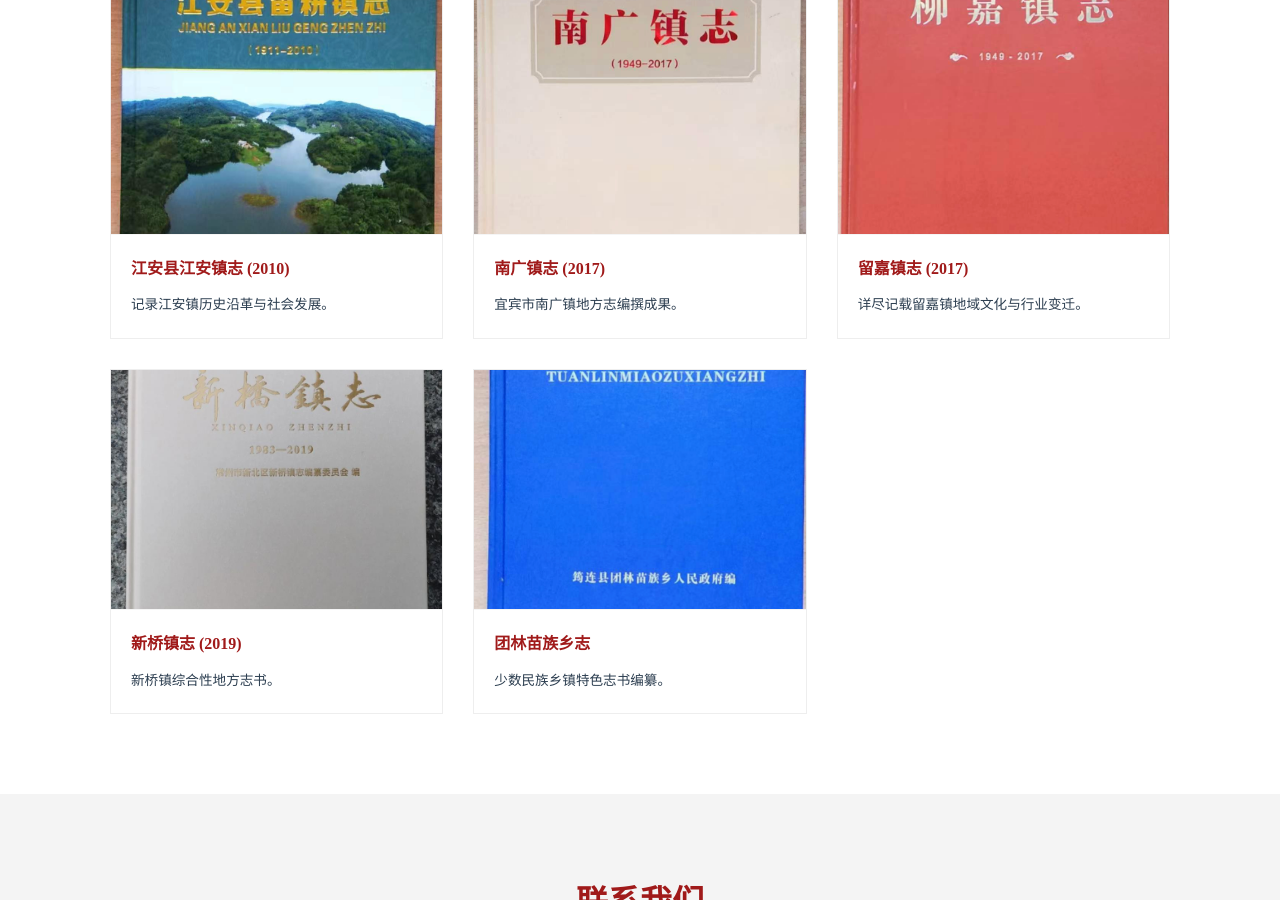
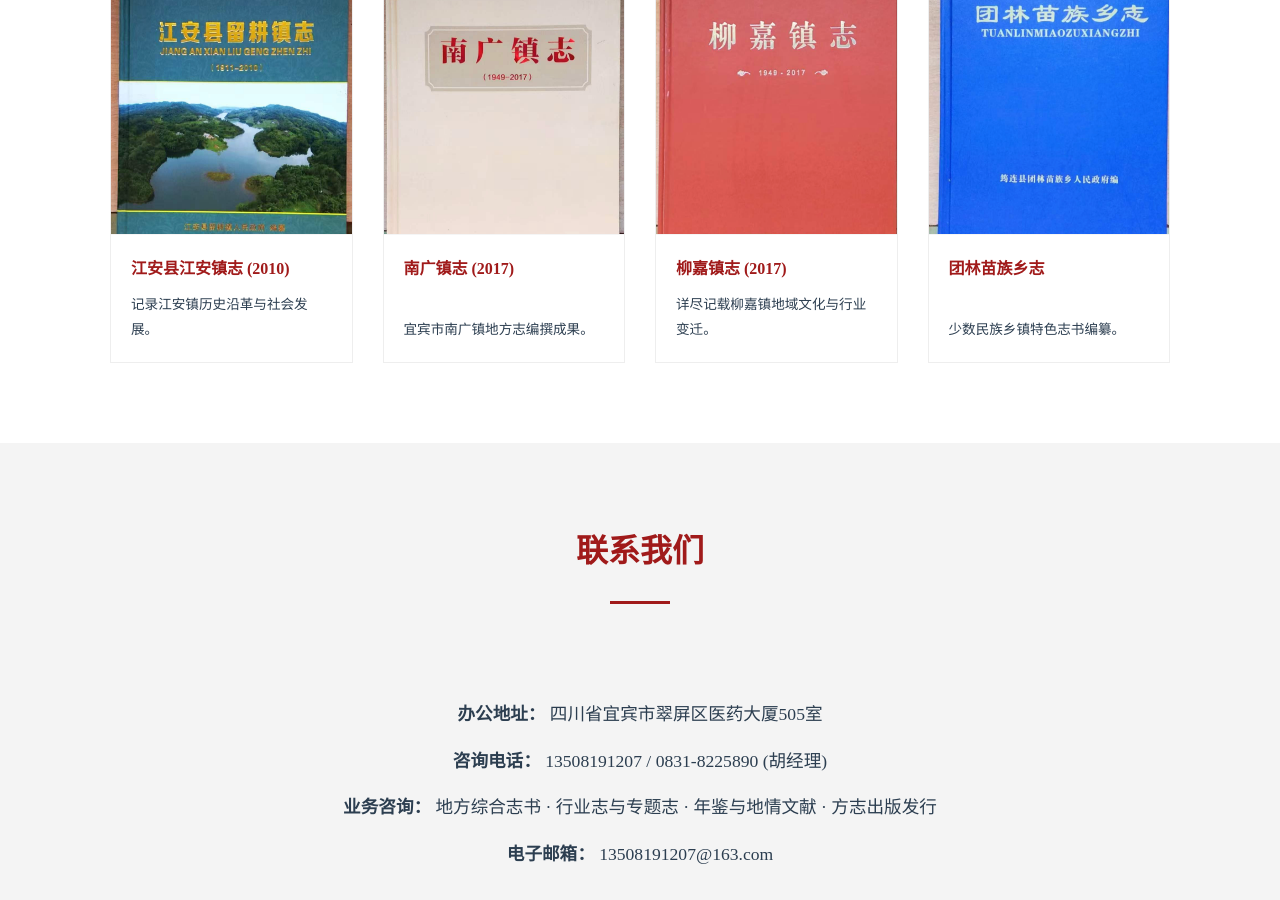
Before and after one commit to axengine/zhuanzhi.github.io, a Jekyll site: the page built from index.html, in a window 1280 px wide and 900 px high, scrolled down 2144 px. Built offline with Jekyll 4.4.1, drawn with Linux system fonts in a browser that asks for light colours.

Commit message:
Update products data and gallery layout

```diff
--- a/_data/products.yml
+++ b/_data/products.yml
@@ -4,12 +4,9 @@
 - name: 南广镇志 (2017)
   image: /img/nanguangzhen_zhi_2017.png
   description: 宜宾市南广镇地方志编撰成果。
-- name: 留嘉镇志 (2017)
+- name: 柳嘉镇志 (2017)
   image: /img/liujiazhen_zhi_2017.png
-  description: 详尽记载留嘉镇地域文化与行业变迁。
-- name: 新桥镇志 (2019)
-  image: /img/xinqiaozhen_zhi_2019.jpg
-  description: 新桥镇综合性地方志书。
+  description: 详尽记载柳嘉镇地域文化与行业变迁。
 - name: 团林苗族乡志
   image: /img/tuanlin_miaozuxiang_zhi.png
   description: 少数民族乡镇特色志书编纂。
--- a/index.html
+++ b/index.html
@@ -79,7 +79,7 @@ title: 首页 - 四川撰志文化发展有限公司
 <section id="products" style="background-color: #fff;">
     <div class="container">
         <h2 class="section-title">典型案例</h2>
-        <div class="gallery">
+        <div class="gallery grid-4">
             {% for product in site.data.products %}
             <div class="gallery-item">
                 <img src="{{ product.image | relative_url }}" alt="{{ product.name }}">
```
